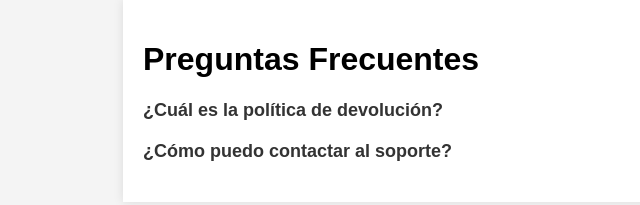
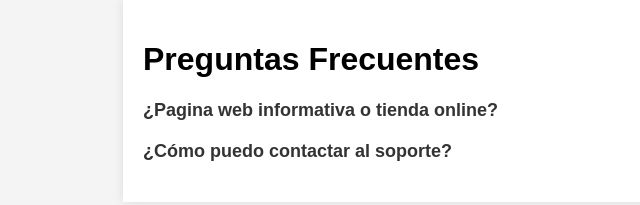
Before and after one commit to Luisestteban/faq-page, a plain HTML site: page index.html in a window 1280 px wide. Shown: the whole page, without its empty margins (97-737 px from the left). Drawn offline with Linux system fonts and the light colour scheme.

Commit message:
Update index.html

```diff
--- a/index.html
+++ b/index.html
@@ -10,7 +10,7 @@
     <div class="faq-container">
         <h1>Preguntas Frecuentes</h1>
         <div class="faq-item">
-            <h2 class="question">¿Cuál es la política de devolución?</h2>
+            <h2 class="question">¿Pagina web informativa o tienda online?</h2>
             <p class="answer">Nuestra política de devolución permite devoluciones dentro de los 30 días posteriores a la compra. Para obtener más detalles, visite nuestra página de políticas de devolución.</p>
         </div>
         <div class="faq-item">
```
